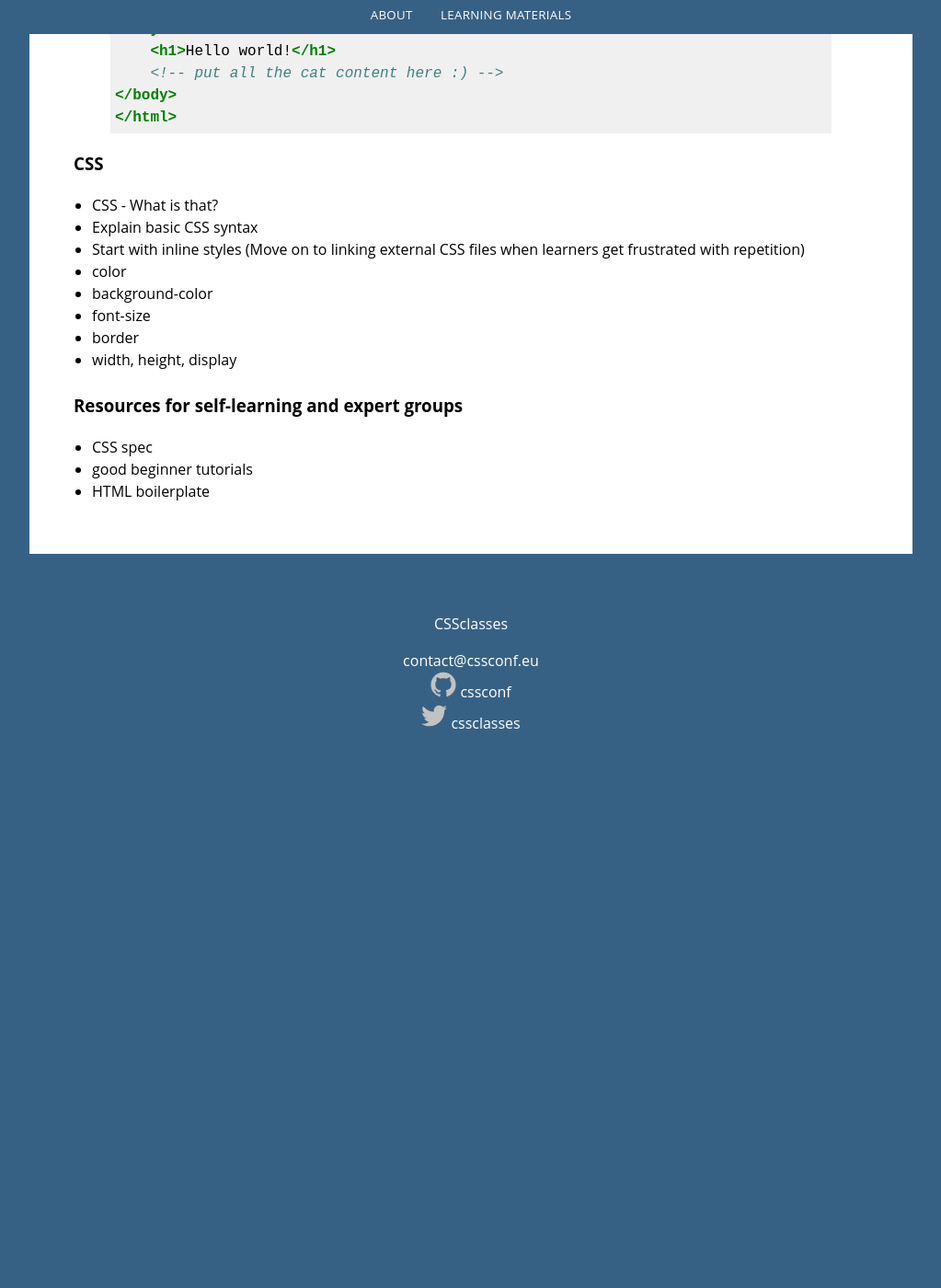
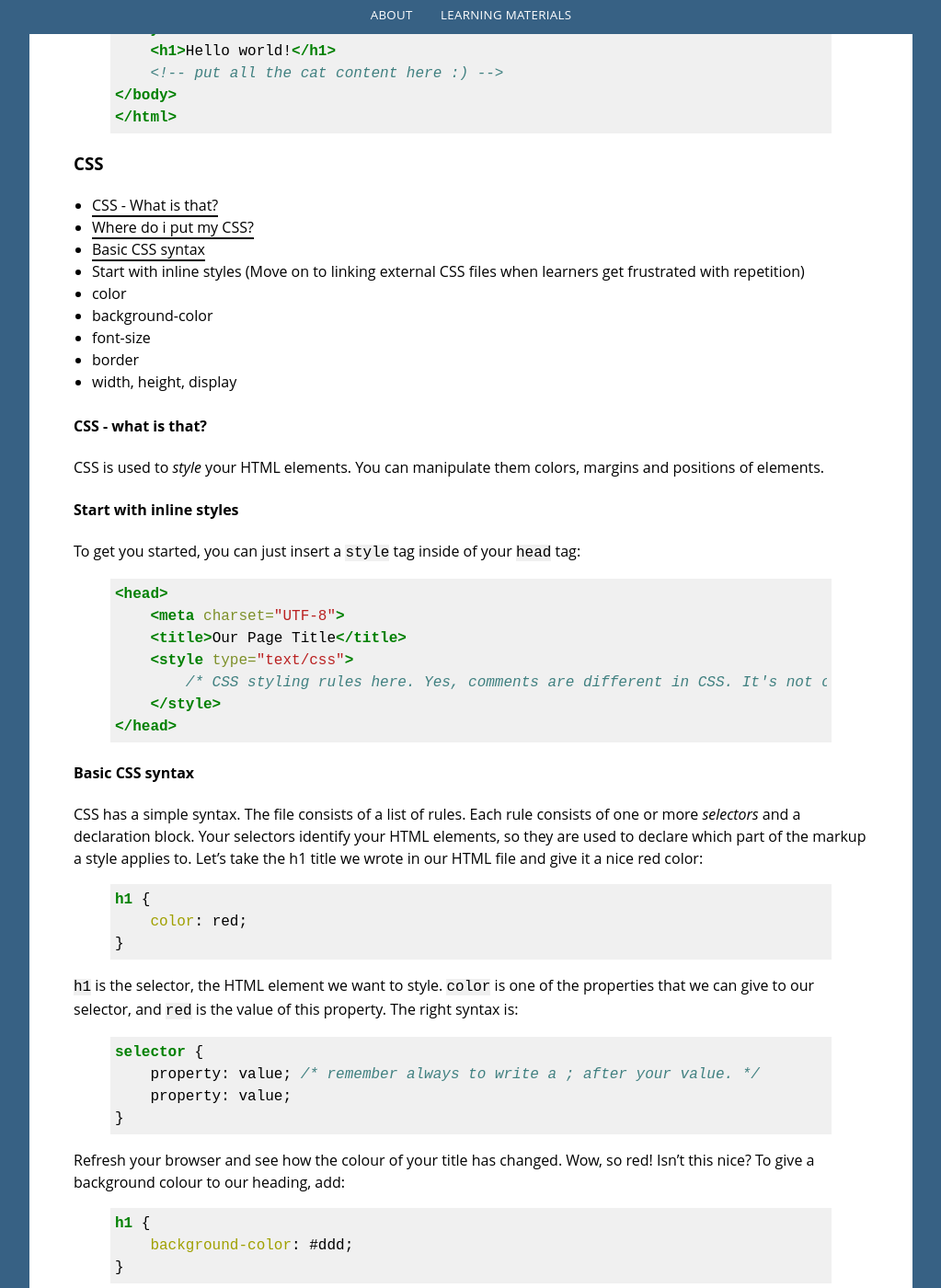
Before and after one commit to cssconf/CSSclasses--old, a Jekyll site: the page built from learning-materials.html, in a window 1280 px wide and 1400 px high, scrolled down 5975 px. Shown: the whole window at 92% size, without its empty margins (128-1151 px from the left). Built offline with Jekyll 4.4.1, drawn with Linux system fonts in a browser that asks for light colours; before the commit the page ends 6861 px from its top, so only the background shows below that.

Commit message:
First CSS stuff

```diff
--- a/learning-materials.html
+++ b/learning-materials.html
@@ -177,8 +177,9 @@ permalink: /learning-materials/
     <section id="css">
         <h3>CSS</h3>
         <ul>
-            <li>CSS - What is that?</li>
-            <li>Explain basic CSS syntax</li>
+            <li><a href="#whatiscss">CSS - What is that?</a></li>
+            <li><a href="#inlinecss">Where do i put my CSS?</a></li>
+            <li><a href="#basiccsssyntax">Basic CSS syntax</a></li>
             <li>Start with inline styles (Move on to linking external CSS files when learners get frustrated with repetition)</li>
             <li>color</li>
             <li>background-color</li>
@@ -186,6 +187,42 @@ permalink: /learning-materials/
             <li>border</li>
             <li>width, height, display</li>
         </ul>
+
+        <h4 id="whatiscss">CSS - what is that?</h4>
+        <p>CSS is used to <em>style</em> your HTML elements. You can manipulate them colors, margins and positions of elements.</p>
+
+        <h4 id="inlinecss">Start with inline styles</h4>
+        <p>To get you started, you can just insert a <code>style</code> tag inside of your <code>head</code> tag:</p>
+{% highlight HTML %}
+<head>
+    <meta charset="UTF-8">
+    <title>Our Page Title</title>
+    <style type="text/css">
+        /* CSS styling rules here. Yes, comments are different in CSS. It's not our fault! */
+    </style>
+</head>
+{% endhighlight %}
+
+        <h4 id="basiccsssyntax">Basic CSS syntax</h4>
+        <p>CSS has a simple syntax. The file consists of a list of rules. Each rule consists of one or more <em>selectors</em> and a declaration block. Your selectors identify your HTML elements, so they are used to declare which part of the markup a style applies to. Let’s take the h1 title we wrote in our HTML file and give it a nice red color:</p>
+{% highlight CSS %}
+h1 {
+    color: red;
+}
+{% endhighlight %}
+        <p><code>h1</code> is the selector, the HTML element we want to style. <code>color</code> is one of the properties that we can give to our selector, and <code>red</code> is the value of this property. The right syntax is:</p>
+{% highlight CSS %}
+selector {
+    property: value; /* remember always to write a ; after your value. */
+    property: value;
+}
+{% endhighlight %}
+        <p>Refresh your browser and see how the colour of your title has changed. Wow, so red! Isn’t this nice? To give a background colour to our heading, add:
+{% highlight CSS %}
+h1 {
+    background-color: #ddd;
+}
+{% endhighlight %}
     </section>
 
     <section id="advanced_resources">
```
